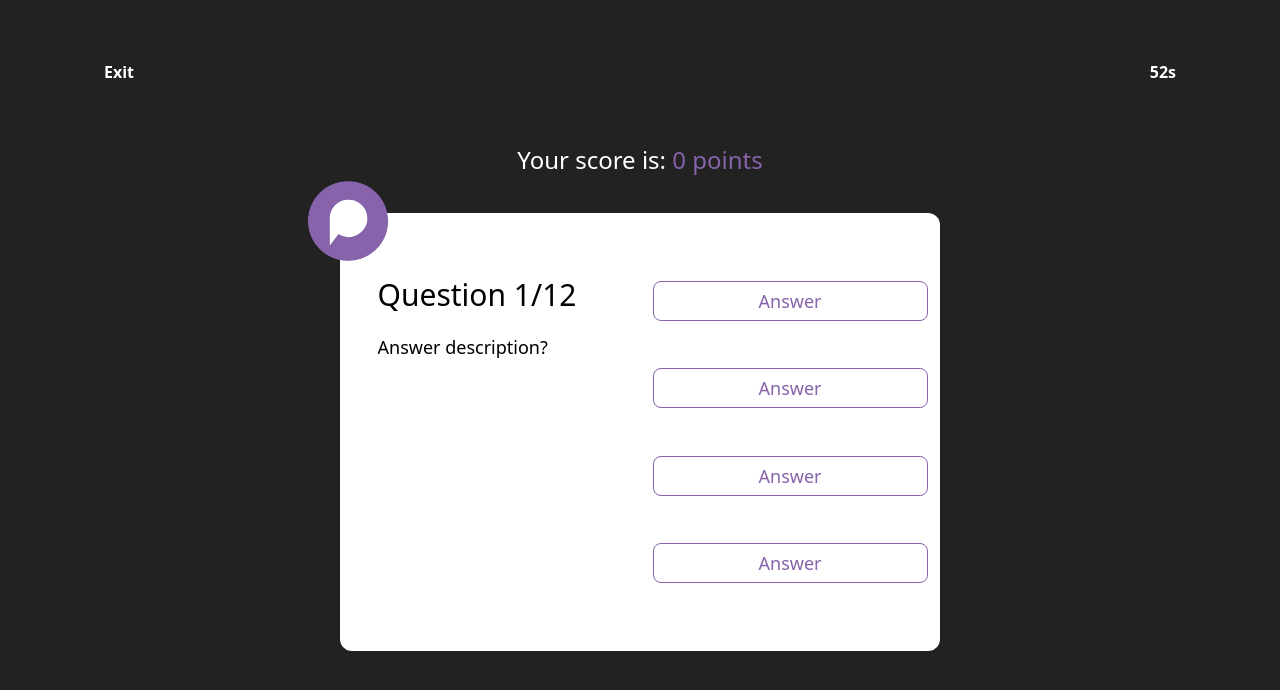
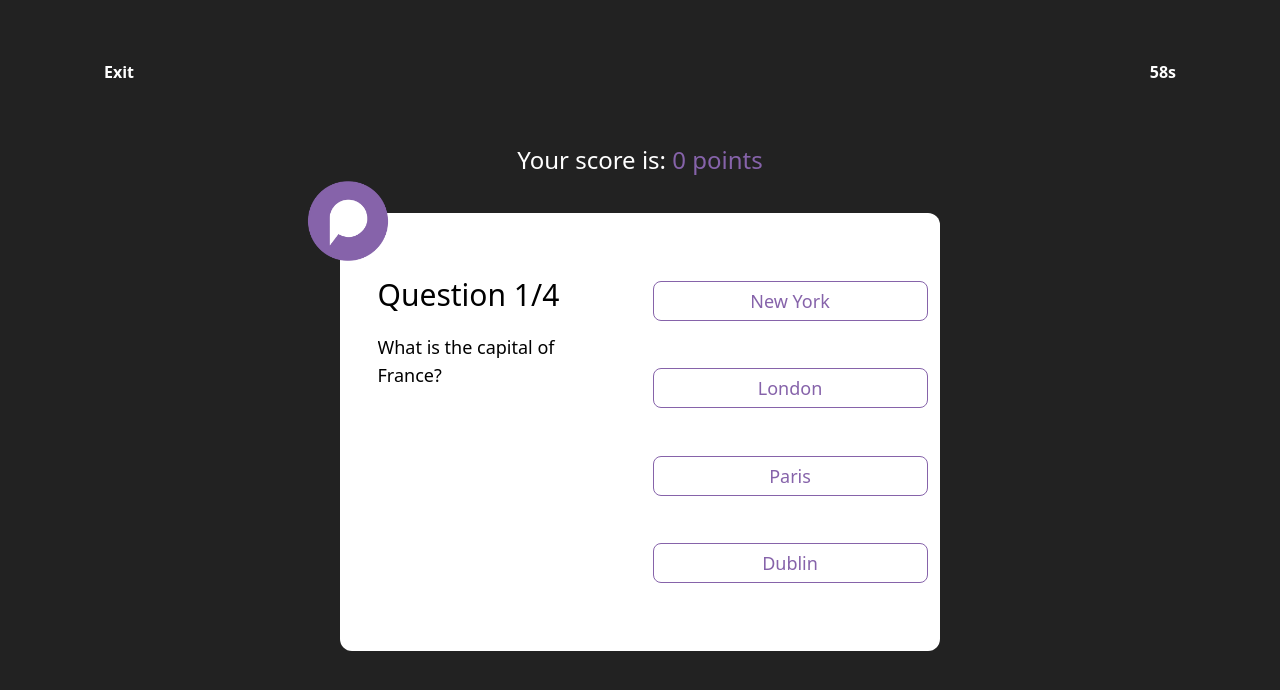
Before and after one commit to Miguel-Barros-Clear/Quiz-Game, a Next.js app in the folder quiz-game-app/: page /game in a window 1280 px wide. Both pictures are taken after a click on the element "Start Game". Shown: the top 690 px of the page. Built offline with nearby package versions, Linux system fonts and the light colour scheme; some icons are missing.

Commit message:
feat: creating questions functions

```diff
--- a/quiz-game-app/src/app/game/page.tsx
+++ b/quiz-game-app/src/app/game/page.tsx
@@ -7,26 +7,84 @@ import Image from 'next/image';
 export default function Game() {
 
   const [gameData, setGameData] = React.useState({
-    questions: [],
-    answers: [],
-    correctAnswer: '',
+    questions: [
+      {
+        question: 'What is the capital of France?',
+        answers: [
+          'New York',
+          'London',
+          'Paris',
+          'Dublin',
+        ],
+        correctAnswer: 'Paris',
+      },
+      {
+        question: 'What is the capital of Spain?',
+        answers: [
+          'New York',
+          'London',
+          'Paris',
+          'Dublin',
+        ],
+        correctAnswer: 'Paris',
+      },
+      {
+        question: 'What is the capital of Germany?',
+        answers: [
+          'New York',
+          'London',
+          'Paris',
+          'Dublin',
+        ],
+        correctAnswer: 'Paris',
+      },
+      {
+        question: 'What is the capital of England?',
+        answers: [
+          'New York',
+          'London',
+          'Paris',
+          'Dublin',
+        ],
+        correctAnswer: 'Paris',
+      },
+    ],
+    timer: 60,
+    currentQuestion: 0,
     score: 0,
     started: false,
   })
 
-  const [timer, setTimer] = React.useState(60)
+  React.useEffect(() => {
+    if (gameData.started) {
+      const interval = setInterval(() => {
+        setGameData({ ...gameData, timer: gameData.timer - 1 })
+      }, 1000)
+      return () => clearInterval(interval)
+    }
+  }, [gameData, gameData.started])
 
   React.useEffect(() => {
-    if (timer > 0) {
-      setTimeout(() => {
-        setTimer(timer - 1)
-      }, 1000)
+    if (gameData.timer === 0) {
+      resetGame()
     }
-    if (timer === 0) {
-      setGameData({ ...gameData, started: false })
-      setTimer(60)
+    // eslint-disable-next-line react-hooks/exhaustive-deps
+  }, [gameData, gameData.currentQuestion, gameData.timer])
+
+  const verifyAnswer = (answer: string) => {
+    if (answer === gameData.questions[gameData.currentQuestion].correctAnswer) {
+      setGameData({ ...gameData, score: gameData.score + 1, currentQuestion: gameData.currentQuestion + 1 })
+    } else {
+      setGameData({ ...gameData, currentQuestion: gameData.currentQuestion + 1 })
     }
-  }, [timer, gameData.started, gameData])
+    if (gameData.currentQuestion === gameData.questions.length - 1) {
+      resetGame()
+    }
+  }
+
+  const resetGame = () => {
+    setGameData({ ...gameData, score: 0, currentQuestion: 0, started: false, timer: 60 })
+  }
 
   return (
     <main className='w-screen h-screen text-white px-10 py-10 flex flex-col'>
@@ -37,7 +95,7 @@ export default function Game() {
         </span>
         {gameData.started && (
           <span className='w-auto h-full flex items-center'>
-            <p className='font-semibold'>{timer}s</p>
+            <p className='font-semibold'>{gameData.timer}s</p>
             <Icon icon="mdi:clock" className='w-16 h-16 text-[#8663AA] ' />
           </span>
         )}
@@ -54,16 +112,19 @@ export default function Game() {
         )}
         <span className={`game-content flex flex-row w-1/2 h-4/6 bg-white rounded-xl ${(!gameData.started) ? 'blur-sm' : ''} `}>
           <Image className='absolute -mt-10 -ml-10 w-24 h-24' src='/assets/quiz-logo.png' alt='' width={723} height={1024} />
-          <div className='question w-1/2 flex flex-col items-center pt-16'>
-            <p className='question-number w-9/12 text-black text-3xl font-medium mb-5'>Question 1/12</p>
-            <p className='question-description w-9/12 max-h-56 text-black text-lg font-regular text-ellipsis overflow-hidden'>Answer description?</p>
-          </div>
-          <div className='answers w-1/2 flex flex-col justify-evenly py-5 items-center'>
-            <span className='answer w-11/12 h-10 rounded-lg px-2 flex justify-center items-center text-lg text-[#8663AA] border border-[#8663AA] cursor-pointer hover:bg-[#8663AA] hover:border-0 hover:text-white transition-all ease-in-out duration-300'>Answer</span>
-            <span className='answer w-11/12 h-10 rounded-lg px-2 flex justify-center items-center text-lg text-[#8663AA] border border-[#8663AA] cursor-pointer hover:bg-[#8663AA] hover:border-0 hover:text-white transition-all ease-in-out duration-300'>Answer</span>
-            <span className='answer w-11/12 h-10 rounded-lg px-2 flex justify-center items-center text-lg text-[#8663AA] border border-[#8663AA] cursor-pointer hover:bg-[#8663AA] hover:border-0 hover:text-white transition-all ease-in-out duration-300'>Answer</span>
-            <span className='answer w-11/12 h-10 rounded-lg px-2 flex justify-center items-center text-lg text-[#8663AA] border border-[#8663AA] cursor-pointer hover:bg-[#8663AA] hover:border-0 hover:text-white transition-all ease-in-out duration-300'>Answer</span>
-          </div>
+          {gameData.started && (
+            <div className='question w-1/2 flex flex-col items-center pt-16'>
+              <p className='question-number w-9/12 text-black text-3xl font-medium mb-5'>Question {gameData.currentQuestion + 1}/{gameData.questions.length}</p>
+              <p className='question-description w-9/12 max-h-56 text-black text-lg font-regular text-ellipsis overflow-hidden'>{gameData.questions[gameData.currentQuestion].question}</p>
+            </div>
+          )}
+          {gameData.started && (
+            <div className='answers w-1/2 flex flex-col justify-evenly py-5 items-center'>
+              {gameData.questions[gameData.currentQuestion].answers.map((answer, index) => (
+                <span key={index} className='answer w-11/12 h-10 rounded-lg px-2 flex justify-center items-center text-lg text-[#8663AA] border border-[#8663AA] cursor-pointer hover:bg-[#8663AA] hover:border-0 hover:text-white transition-all ease-in-out duration-300' onClick={() => verifyAnswer(answer)}>{answer}</span>
+              ))}
+            </div>
+          )}
         </span>
       </div>
     </main>
```
